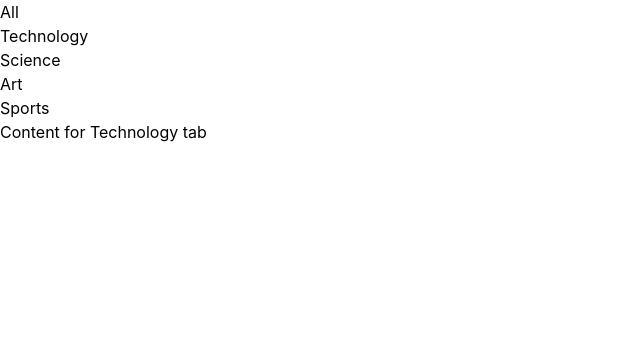
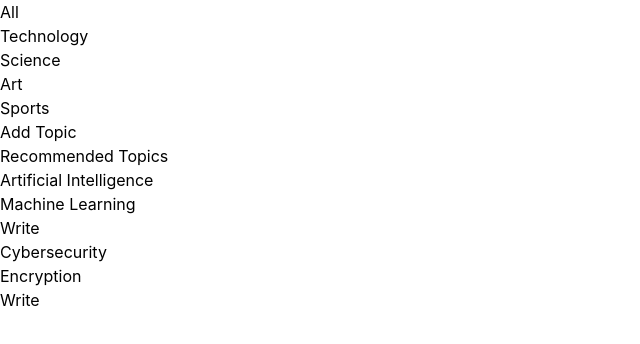
Before and after one commit to cherryDevloper/speedy-frontend-tasks, a React (Create React App) app: page / in a window 1280 px wide. Both pictures are taken after a click on the button "Technology". Shown: the top 344 px of the page, without its empty margins (0-640 px from the left). Built offline with nearby package versions, Linux system fonts and the light colour scheme.

Commit message:
improved tabbar and added technology category

```diff
--- a/src/components/TabBar/index.js
+++ b/src/components/TabBar/index.js
@@ -1,6 +1,6 @@
 import React from 'react';
-import Home from '../../pages/Home';
-import Topics from '../../pages/Topics';
+import AllTopics from '../../pages/AllTopics';
+import TechTopics from '../../pages/Technology';
 
 const TabBar = ({ activeTab, setActiveTab }) => {
   const tabs = [
@@ -14,9 +14,9 @@ const TabBar = ({ activeTab, setActiveTab }) => {
   const TabContent = ({ tabName }) => {
     switch (tabName) {
       case 'All':
-        return <Topics />;
+        return <AllTopics />;
       case 'Technology':
-        return <div>Content for Technology tab</div>;
+        return <TechTopics />;
       case 'Science':
         return <div>Content for Science tab</div>;
       case 'Art':
--- a/src/components/TopicList/TopicList.js
+++ b/src/components/TopicList/TopicList.js
@@ -1,8 +1,7 @@
 import React from 'react';
 import TopicListItem from './TopicListItem';
-import { recommendedTopics } from '../../constant/recommendedTopics';
 
-const TopicList = ({ topics, removeTopic }) => {
+const TopicList = ({ topics, removeTopic, recommendedTopics }) => {
   const renderTopicList = (topicList, title, removeTopic) => {
     return (
       <>
--- a/src/constant/recommendedTopics.js
+++ b/src/constant/recommendedTopics.js
@@ -20,3 +20,13 @@ export const recommendedTopics = [
     tags: ['rock', 'jazz'],
   },
 ];
+export const technologyTopics = [
+  {
+    topic: 'Artificial Intelligence',
+    tags: ['Machine Learning'],
+  },
+  {
+    topic: 'Cybersecurity',
+    tags: ['Encryption'],
+  },
+];
--- a/src/pages/Topics/index.js
+++ b/src/pages/AllTopics/index.js
@@ -2,8 +2,8 @@ import React, { useState } from 'react';
 import TopicList from '../../components/TopicList/TopicList';
 import AddTopic from '../../components/TopicList/AddTopic';
 import Button from '../../components/Button';
-
-const Topics = () => {
+import { recommendedTopics } from '../../constant/recommendedTopics';
+const AllTopics = () => {
   const [topics, setTopics] = useState([]);
   const [isAdding, setIsAdding] = useState(false);
 
@@ -28,10 +28,11 @@ const Topics = () => {
       )}
       <TopicList
         topics={topics}
+        recommendedTopics={recommendedTopics}
         removeTopic={removeTopic}
       />
     </div>
   );
 };
 
-export default Topics;
+export default AllTopics;
--- /dev/null
+++ b/src/pages/Technology/index.js
@@ -0,0 +1,39 @@
+import React, { useState } from 'react';
+import TopicList from '../../components/TopicList/TopicList';
+import AddTopic from '../../components/TopicList/AddTopic';
+import Button from '../../components/Button';
+import { technologyTopics } from '../../constant/recommendedTopics';
+
+const TechTopics = () => {
+  const [topics, setTopics] = useState([]);
+  const [isAdding, setIsAdding] = useState(false);
+
+  const removeTopic = (topic) => {
+    const filterTopic = topics.filter((e) => e !== topic);
+    setTopics(filterTopic);
+  };
+  const handleAddTopic = (newTopic) => {
+    setTopics([...topics, newTopic]);
+  };
+  return (
+    <div className="bg-white p-4   rounded-md w-full">
+      {isAdding ? (
+        <AddTopic
+          onAddTopic={handleAddTopic}
+          setIsAdding={setIsAdding}
+        />
+      ) : (
+        <div className="flex justify-end">
+          <Button onClick={() => setIsAdding(true)}>Add Topic</Button>
+        </div>
+      )}
+      <TopicList
+        topics={topics}
+        removeTopic={removeTopic}
+        recommendedTopics={technologyTopics}
+      />
+    </div>
+  );
+};
+
+export default TechTopics;
```
